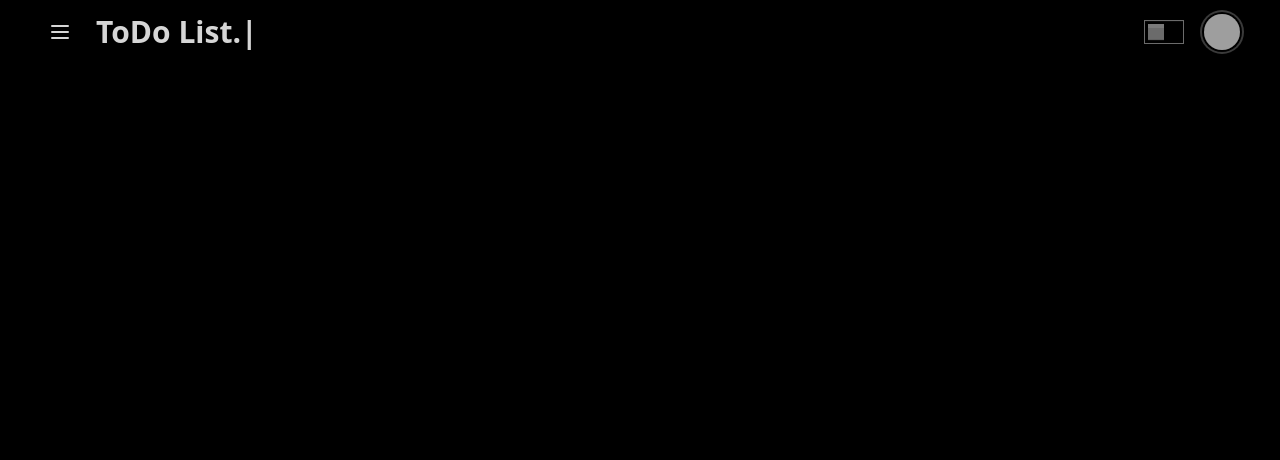
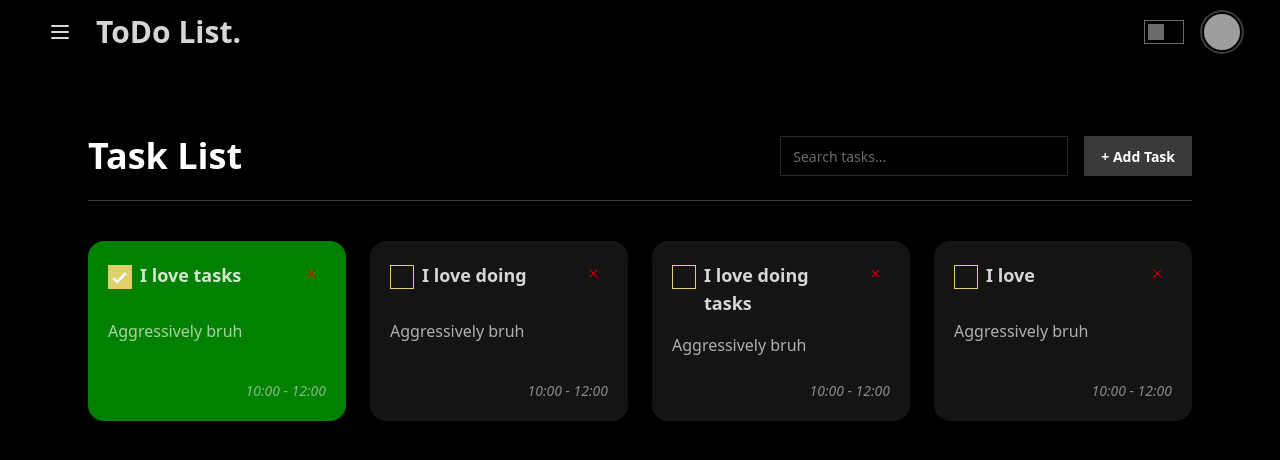
Before and after one commit to Epicmanpreet01/MERN-todo-app, a React (Vite) app in the folder frontend/: page /completed in a window 1280 px wide. Before the commit this address had no page. Shown: the top 460 px of the page. Built offline with nearby package versions, Linux system fonts and the light colour scheme; grey boxes are pictures that could not be loaded.

Commit message:
finished ui for homepage

```diff
--- a/frontend/src/App.jsx
+++ b/frontend/src/App.jsx
@@ -12,7 +12,7 @@ function App() {
     <div className="h-screen">
       <Navbar />
       <Routes>
-        <Route path="/" element={<HomePage />}/>
+        <Route path="/:mode" element={<HomePage />}/>
         <Route path="/login" element={<LoginPage />} />
         <Route path="/signup" element={<SignupPage />}/>
       </Routes>
--- a/frontend/src/components/common/Navbar.jsx
+++ b/frontend/src/components/common/Navbar.jsx
@@ -10,7 +10,6 @@ const Navbar = () => {
     <div className='drawer'>
       <input id="my-drawer-3" type="checkbox" className="drawer-toggle" />
 
-      {/* ✅ Fixed Navbar */}
       <div className="navbar fixed top-0 left-0 right-0 z-50 px-10 shadow-sm bg-base-100 flex justify-between">
         <div className='navbar-start'>
           <label htmlFor="my-drawer-3" className="btn btn-square btn-ghost">
@@ -20,7 +19,7 @@ const Navbar = () => {
           </label>
           <Typical
             className="text-3xl ml-4 font-extrabold"
-            steps={['', 500, 'ToDo', 100, 'ToDo List.', 5000, 'ToDo', '']}
+            steps={['', 100,'ToDo List.', 5000,'']}
             loop={Infinity}
             wrapper='p'
           />
@@ -40,20 +39,18 @@ const Navbar = () => {
         </div>
       </div>
 
-      {/* ✅ Drawer Sidebar */}
-{/* ✅ Drawer Sidebar */}
       <div className="drawer-side z-50">
         <label htmlFor="my-drawer-3" className="drawer-overlay"></label>
         <ul className="menu bg-base-200 min-h-full w-80 p-6 text-xl gap-y-3">
 
           {/* Logo */}
-          <TaskMateLogo className="fill-primary-content mb-6" textClassName="text-primary" />
+          <TaskMateLogo className="fill-primary-content  mb-6" textColor='text-secondary' />
 
           {/* Menu Items */}
-          <Link to={'/'}>
+          <Link to={'/all'}>
             <li>
               <div className="flex items-center gap-3 px-4 py-3 rounded-lg transition-all duration-200 hover:bg-primary hover:text-primary-content shadow-sm">
-                <LuListTodo className="text-lg" /> All ToDos
+                <LuListTodo className="text-lg" /> All Tasks
               </div>
             </li>
           </Link>
@@ -61,7 +58,7 @@ const Navbar = () => {
           <Link to={'/completed'}>
             <li>
               <div className="flex items-center gap-3 px-4 py-3 rounded-lg transition-all duration-200 hover:bg-success hover:text-success-content shadow-sm">
-                <FaCheck className="text-lg" /> Completed
+                <FaCheck className="text-lg" /> Completed Tasks
               </div>
             </li>
           </Link>
@@ -69,7 +66,7 @@ const Navbar = () => {
           <Link to={'/pending'}>
             <li>
               <div className="flex items-center gap-3 px-4 py-3 rounded-lg transition-all duration-200 hover:bg-warning hover:text-warning-content shadow-sm">
-                <MdOutlinePending className="text-lg" /> Pending
+                <MdOutlinePending className="text-lg" /> Pending Tasks
               </div>
             </li>
           </Link>
@@ -77,7 +74,7 @@ const Navbar = () => {
           <Link to={'/important'}>
             <li>
               <div className="flex items-center gap-3 px-4 py-3 rounded-lg transition-all duration-200 hover:bg-error hover:text-error-content shadow-sm">
-                <MdNotificationImportant className="text-lg" /> Important
+                <MdNotificationImportant className="text-lg" /> Important Tasks
               </div>
             </li>
           </Link>
--- a/frontend/src/index.css
+++ b/frontend/src/index.css
@@ -2,7 +2,6 @@
 @plugin "daisyui" {
   themes: retro --default, black --preferdark;
 }
-
 
 @plugin "daisyui/theme" {
   name: "black";
@@ -15,8 +14,8 @@
   --color-base-content: oklch(87.609% 0 0);
   --color-primary: oklch(35% 0 0);
   --color-primary-content: oklch(100% 0 0);
-  --color-secondary: oklch(35% 0 0);
-  --color-secondary-content: oklch(100% 0 0);
+  --color-secondary: oklch(85% 0.12 100); /* Indigo-like */
+  --color-secondary-content: oklch(98% 0.02 270);
   --color-accent: oklch(35% 0 0);
   --color-accent-content: oklch(100% 0 0);
   --color-neutral: oklch(35% 0 0);
@@ -31,10 +30,10 @@
   --color-error-content: oklch(12.559% 0.051 29.233);
   --radius-selector: 0rem;
   --radius-field: 0rem;
-  --radius-box: 01rem;
+  --radius-box: 0rem;
   --size-selector: 0.25rem;
   --size-field: 0.25rem;
   --border: 1px;
-  --depth: 1;
+  --depth: 0;
   --noise: 0;
 }
--- a/frontend/src/pages/home/HomePage.jsx
+++ b/frontend/src/pages/home/HomePage.jsx
@@ -1,11 +1,82 @@
-import React from 'react'
+import Typical from "react-typical";
+import { RxCross1 } from "react-icons/rx";
 
 const HomePage = () => {
+  const tasks = [
+    {
+      heading: "I love tasks",
+      description: "Aggressively bruh ",
+      checked: true,
+    },
+    {
+      heading: "I love doing",
+      description: "Aggressively bruh ",
+      checked: false,
+    },
+    {
+      heading: "I love doing tasks",
+      description: "Aggressively bruh ",
+      checked: false,
+    },
+    {
+      heading: "I love",
+      description: "Aggressively bruh ",
+      checked: false,
+    },
+  ];
+
   return (
-    <div>
+    <div className="max-w-6xl mx-auto min-h-screen mt-24 px-6 py-10">
+      {/* Header */}
+      <div className="flex flex-col lg:flex-row justify-between items-start lg:items-center gap-6 border-b border-primary pb-6">
+        <div className="text-4xl font-extrabold text-primary-content">
+          <Typical steps={["", 100, "Task List", 5000, ""]} loop={Infinity} wrapper="p" />
+        </div>
 
+        {/* Search + Add Task */}
+        <div className="flex flex-col sm:flex-row gap-4 w-full sm:w-auto">
+          <input
+            type="text"
+            placeholder="Search tasks..."
+            className="input input-bordered w-full sm:w-72"
+          />
+          <button className="btn btn-accent font-bold w-full sm:w-auto">+ Add Task</button>
+        </div>
+      </div>
+
+      {/* Task Grid */}
+      <div className="grid grid-cols-1 sm:grid-cols-2 xl:grid-cols-4 gap-6 mt-10">
+        {tasks.map((task, index) => (
+          <div
+            key={index}
+            className={`flex flex-col justify-between p-5 rounded-2xl shadow-xl transition-all duration-300 ${
+              task.checked ? "bg-success text-success-content" : "bg-base-200"
+            } hover:scale-[1.015]`}
+          >
+            {/* Task Header */}
+            <div className="flex items-start gap-2">
+              <input
+                type="checkbox"
+                className="checkbox checkbox-secondary mt-1"
+                checked={task.checked}
+                readOnly
+              />
+              <h4 className="text-lg font-semibold flex-1">{task.heading}</h4>
+              <button className="btn btn-ghost btn-xs text-error hover:bg-error hover:text-error-content">
+                <RxCross1 />
+              </button>
+            </div>
+
+            {/* Description */}
+            <p className="mt-4 text-base opacity-80">{task.description}</p>
+
+            {/* Time */}
+            <span className="text-sm mt-6 italic text-right opacity-60">10:00 - 12:00</span>
+          </div>
+        ))}
+      </div>
     </div>
-  )
-}
+  );
+};
 
-export default HomePage
+export default HomePage;
```
